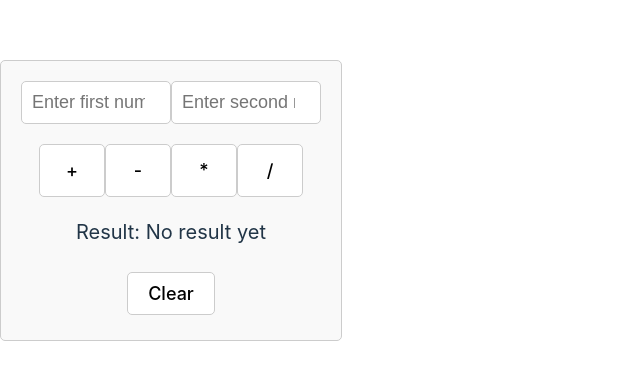
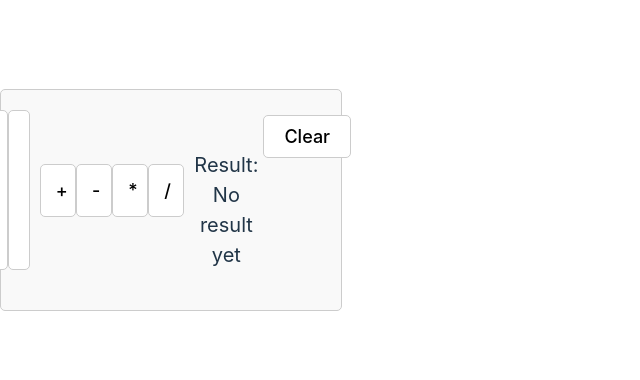
Before and after one commit to perlyn856/my_react, a React (Vite) app: page / in a window 1280 px wide. Shown: the part 200-580 px from the top of the page, without its empty margins (0-640 px from the left). Built offline with nearby package versions, Linux system fonts and the light colour scheme.

Commit message:
Update App.css

```diff
--- a/src/App.css
+++ b/src/App.css
@@ -5,8 +5,9 @@
   border: 1px solid #ccc;
   border-radius: 5px;
   background-color: #f9f9f9;
-  align-items:center;
+
   justify-content:center;
+  display:flex;
 
 }
 
```
